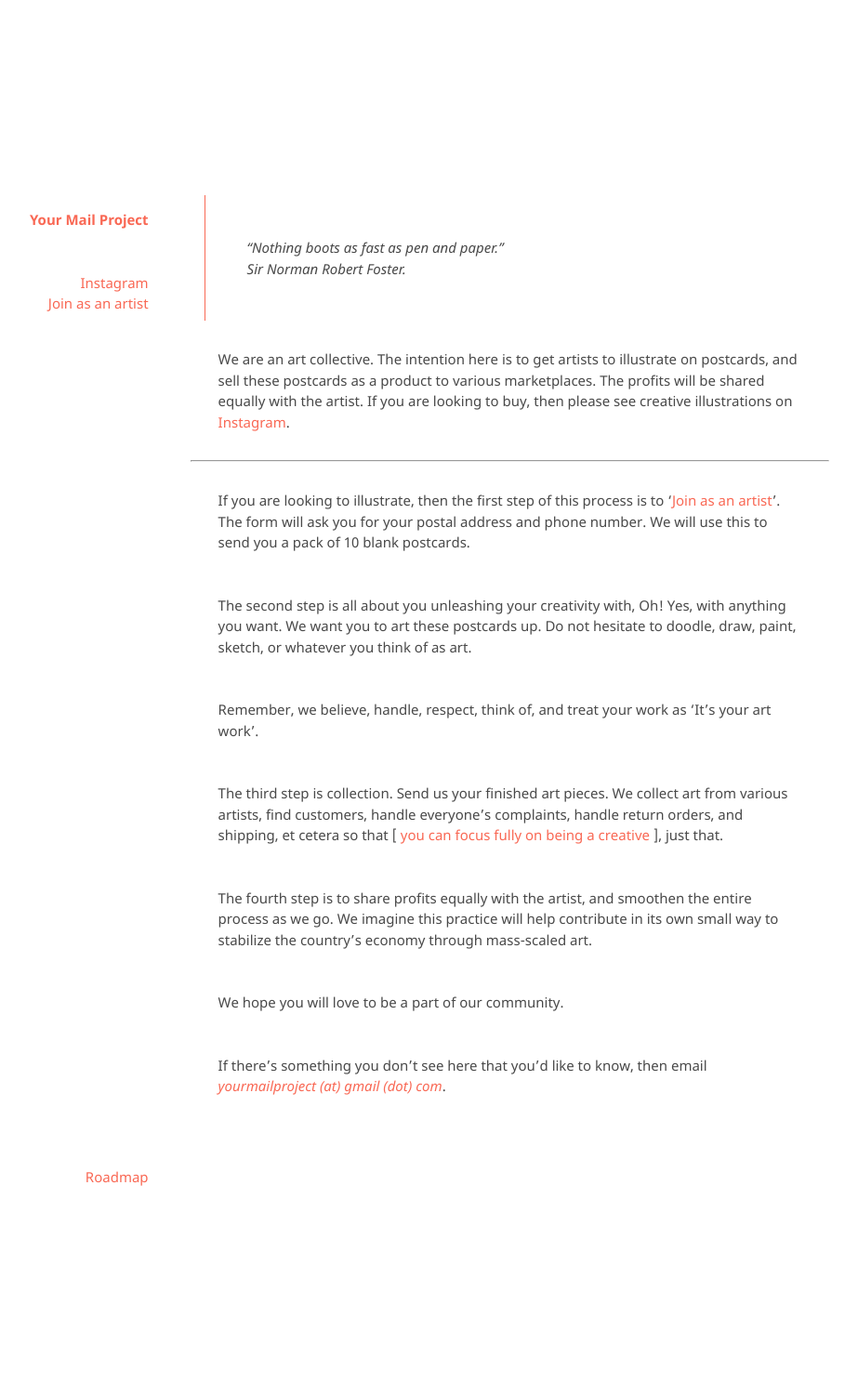
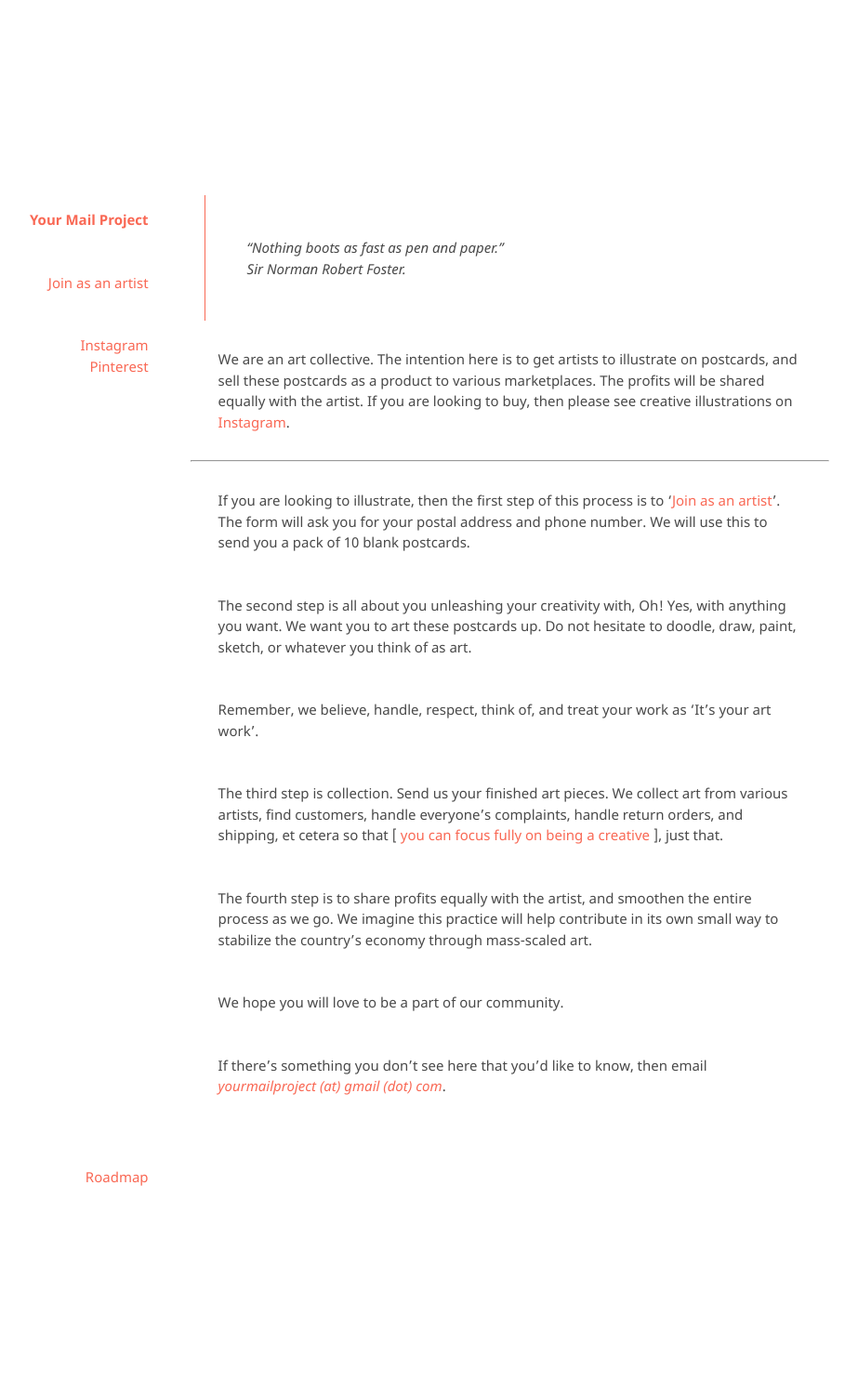
Before and after one commit to kvshvlin/yourmailproject, a Jekyll site: the page built from index.md, in a window 1280 px wide. Shown: the whole page at 93% size, without its empty margins (193-1116 px from the left). Built offline with Jekyll 4.4.1, drawn with Linux system fonts in a browser that asks for light colours; our own code applies the rules of GitHub Pages for plain Markdown files.

Commit message:
Update default.html

```diff
--- a/_layouts/default.html
+++ b/_layouts/default.html
@@ -16,8 +16,11 @@
         <div class="grid-item">
 		<h1><a href="https://kvshvlin.github.io/yourmailproject">Your Mail Project</a></h1>
 		<p>
+			<a href="https://yourmailproject.typeform.com/to/krhWpQJZ" target="_blank">Join as an artist</a>
+        </p>
+        <p>
 			<a href="https://www.instagram.com/yourmailproject" target="_blank">Instagram</a><br>
-			<a href="https://yourmailproject.typeform.com/to/krhWpQJZ" target="_blank">Join as an artist</a>
+			<a href="https://in.pinterest.com/yourmailproject" target="_blank">Pinterest</a><br>
 		</p>
         </div>
       	</header>
```
